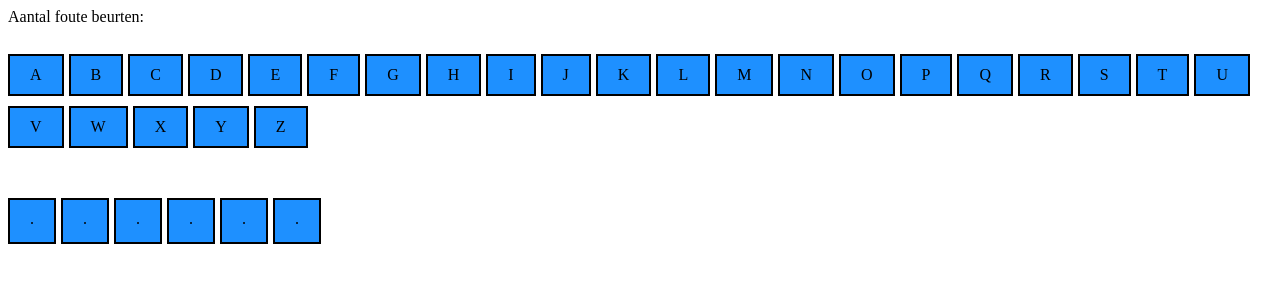
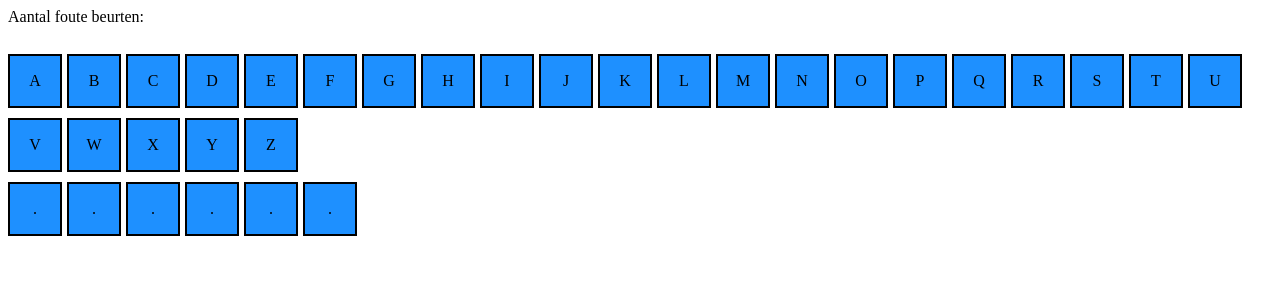
Before and after one commit to OHiddema/galgje, a plain HTML site: page index.html in a window 1280 px wide. Drawn offline with nearby package versions, Linux system fonts and the light colour scheme.

Commit message:
fixed: unwanted changing width of divs

```diff
--- a/galgje.css
+++ b/galgje.css
@@ -1,9 +1,11 @@
 .alphabetBtn, .fillWord{
+
   display: inline-flex;
+  justify-content: center;
+  line-height: 50px;
+  width: 50px;
+  height: 50px;
   margin-right: 5px;
-
-  width: fit-content;
-  padding: 10px 20px 10px 20px;
   margin-top: 10px;
   border: 2px solid black;
   background:dodgerblue;
@@ -13,8 +15,7 @@
 }
 
 .fillWord {
-  margin-top: 50px;
-  height: 22px;
+  /* margin-top: 50px; */
 }
 
 .alphabetBtn:hover{
```
